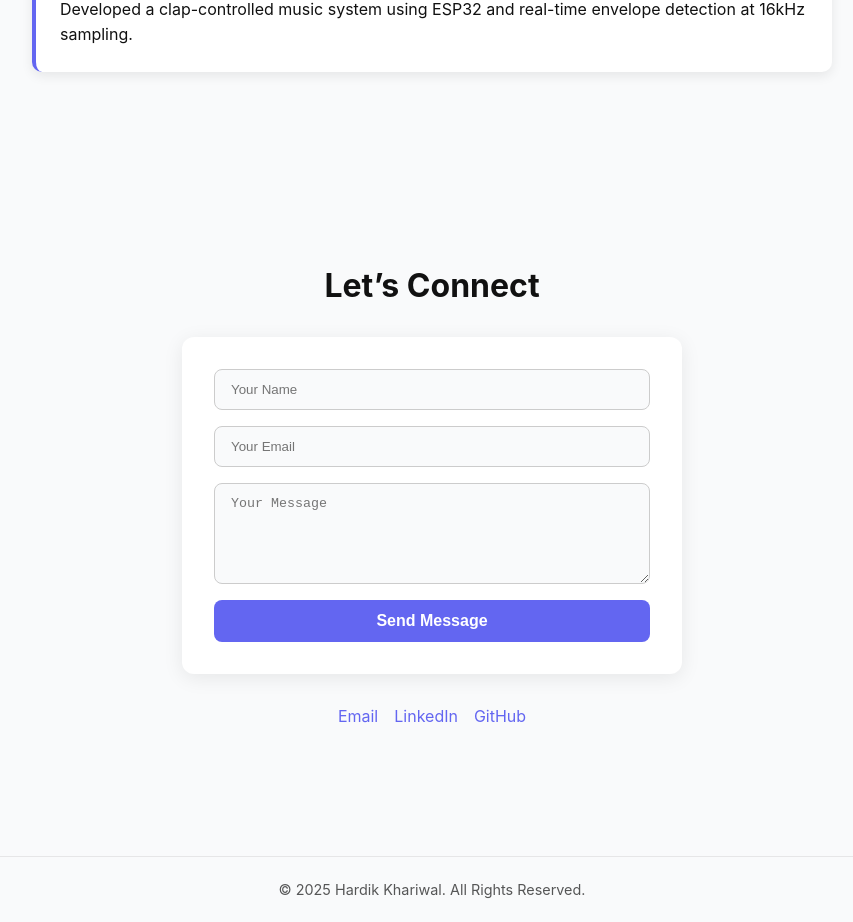
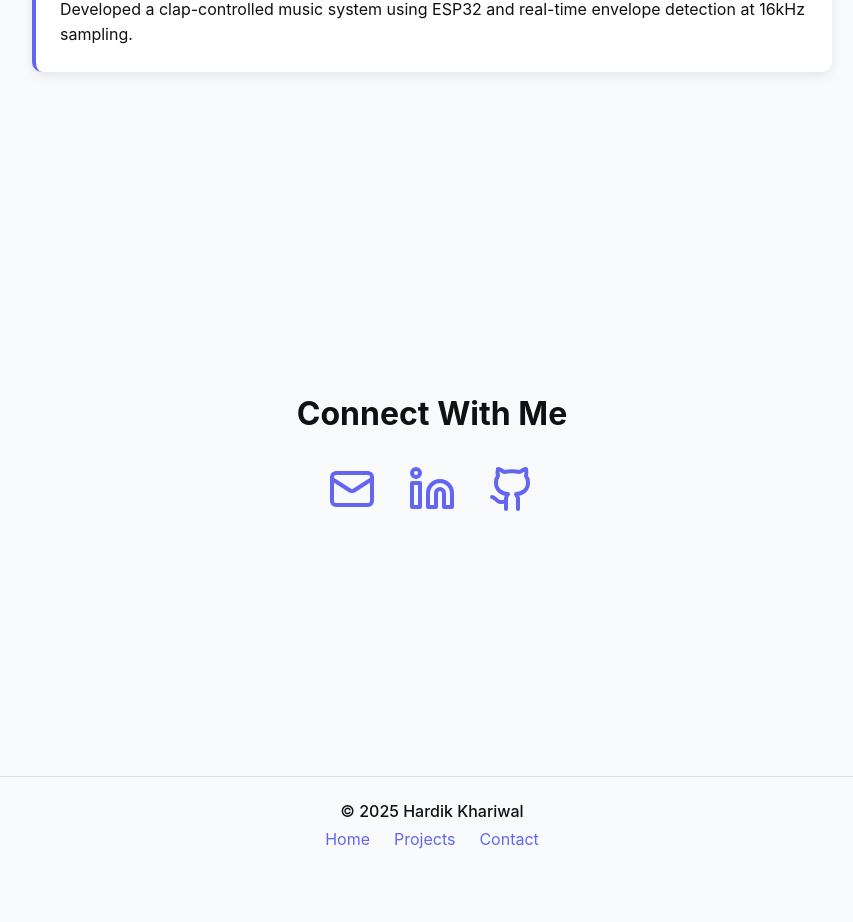
Before and after one commit to khariwalhardik/hardikkhariwal.github.io, a React (Vite) app: page / in a window 1280 px wide. Shown: the part 2973-3895 px from the top of the page, without its empty margins (208-1061 px from the left). After the commit the page ends 3846 px from the top, so only its background shows below. Built offline with nearby package versions, Linux system fonts and the light colour scheme.

Commit message:
fix: footer and contact section is optimized

```diff
--- a/src/components/Footer.tsx
+++ b/src/components/Footer.tsx
@@ -2,16 +2,21 @@ export const Footer = () => {
   return (
     <footer
       style={{
-        padding: "1.5rem",
         background: "var(--bg-light)",
         color: "var(--text)",
+        padding: "1.5rem 0",
         textAlign: "center",
-        borderTop: "1px solid var(--card-shadow)",
+        borderTop: "1px solid rgba(0,0,0,0.1)",
       }}
     >
-      <p style={{ fontSize: "0.9rem", opacity: 0.7 }}>
-        © {new Date().getFullYear()} Hardik Khariwal. All Rights Reserved.
+      <p style={{ marginBottom: "0.5rem", fontWeight: 500 }}>
+        © {new Date().getFullYear()} Hardik Khariwal
       </p>
+      <div style={{ display: "flex", justifyContent: "center", gap: "1.5rem" }}>
+        <a href="#home" style={{ color: "var(--accent)" }}>Home</a>
+        <a href="#projects" style={{ color: "var(--accent)" }}>Projects</a>
+        <a href="#contact" style={{ color: "var(--accent)" }}>Contact</a>
+      </div>
     </footer>
   );
 };
--- a/src/sections/Contacts.tsx
+++ b/src/sections/Contacts.tsx
@@ -1,23 +1,12 @@
 import { motion } from "framer-motion";
-import { useState } from "react";
+import { Github, Linkedin, Mail } from "lucide-react";
 
 export const Contacts = () => {
-  const [form, setForm] = useState({ name: "", email: "", message: "" });
-
-  const handleChange = (e: React.ChangeEvent<HTMLInputElement | HTMLTextAreaElement>) => {
-    setForm({ ...form, [e.target.name]: e.target.value });
-  };
-
-  const handleSubmit = (e: React.FormEvent) => {
-    e.preventDefault();
-    alert("Thank you for reaching out! (Form submission not connected yet)");
-  };
-
   return (
     <section
       id="contact"
       style={{
-        minHeight: "90vh",
+        minHeight: "80vh",
         padding: "4rem 2rem",
         background: "var(--bg)",
         color: "var(--text)",
@@ -40,112 +29,54 @@ export const Contacts = () => {
           textAlign: "center",
         }}
       >
-        Let’s Connect
+        Connect With Me
       </motion.h2>
 
-      <motion.form
+      <motion.div
         initial={{ opacity: 0 }}
         whileInView={{ opacity: 1 }}
         viewport={{ once: true }}
         transition={{ duration: 0.8 }}
-        onSubmit={handleSubmit}
         style={{
           display: "flex",
-          flexDirection: "column",
-          gap: "1rem",
-          width: "100%",
-          maxWidth: "500px",
-          background: "var(--card-bg)",
-          padding: "2rem",
-          borderRadius: "12px",
-          boxShadow: "0 4px 20px var(--card-shadow)",
-        }}
-      >
-        <input
-          type="text"
-          name="name"
-          placeholder="Your Name"
-          value={form.name}
-          onChange={handleChange}
-          required
-          style={{
-            padding: "0.75rem 1rem",
-            borderRadius: "8px",
-            border: "1px solid #ccc",
-            background: "var(--bg-light)",
-            color: "var(--text)",
-          }}
-        />
-        <input
-          type="email"
-          name="email"
-          placeholder="Your Email"
-          value={form.email}
-          onChange={handleChange}
-          required
-          style={{
-            padding: "0.75rem 1rem",
-            borderRadius: "8px",
-            border: "1px solid #ccc",
-            background: "var(--bg-light)",
-            color: "var(--text)",
-          }}
-        />
-        <textarea
-          name="message"
-          placeholder="Your Message"
-          value={form.message}
-          onChange={handleChange}
-          required
-          rows={5}
-          style={{
-            padding: "0.75rem 1rem",
-            borderRadius: "8px",
-            border: "1px solid #ccc",
-            background: "var(--bg-light)",
-            color: "var(--text)",
-          }}
-        ></textarea>
-
-        <button
-          type="submit"
-          style={{
-            background: "var(--accent)",
-            color: "#fff",
-            padding: "0.75rem",
-            borderRadius: "8px",
-            border: "none",
-            fontWeight: 600,
-            fontSize: "1rem",
-            cursor: "pointer",
-            transition: "opacity 0.3s",
-          }}
-          onMouseEnter={(e) => (e.currentTarget.style.opacity = "0.85")}
-          onMouseLeave={(e) => (e.currentTarget.style.opacity = "1")}
-        >
-          Send Message
-        </button>
-      </motion.form>
-
-      <div
-        style={{
-          marginTop: "2rem",
-          display: "flex",
-          gap: "1rem",
+          gap: "2rem",
           justifyContent: "center",
           flexWrap: "wrap",
         }}
       >
-        <a href="mailto:your@email.com" target="_blank" style={{ color: "var(--accent)" }}>
-          Email
+        <a
+          href="mailto:your@email.com"
+          target="_blank"
+          style={{
+            color: "var(--accent)",
+            transition: "transform 0.3s",
+          }}
+        >
+          <Mail size={48} />
         </a>
-        <a href="https://linkedin.com/in/your-profile" target="_blank" style={{ color: "var(--accent)" }}>
-          LinkedIn
+
+        <a
+          href="https://linkedin.com/in/your-profile"
+          target="_blank"
+          style={{
+            color: "var(--accent)",
+            transition: "transform 0.3s",
+          }}
+        >
+          <Linkedin size={48} />
         </a>
-        <a href="https://github.com/yourusername" target="_blank" style={{ color: "var(--accent)" }}>
-          GitHub
+
+        <a
+          href="https://github.com/yourusername"
+          target="_blank"
+          style={{
+            color: "var(--accent)",
+            transition: "transform 0.3s",
+          }}
+        >
+          <Github size={48} />
         </a>
-      </div>
+      </motion.div>
     </section>
   );
 };
```
